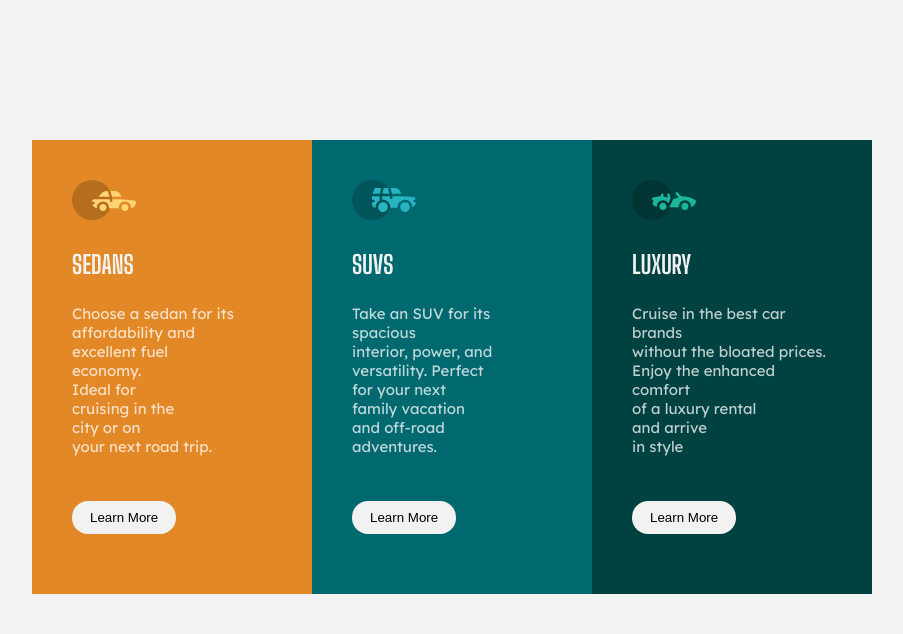
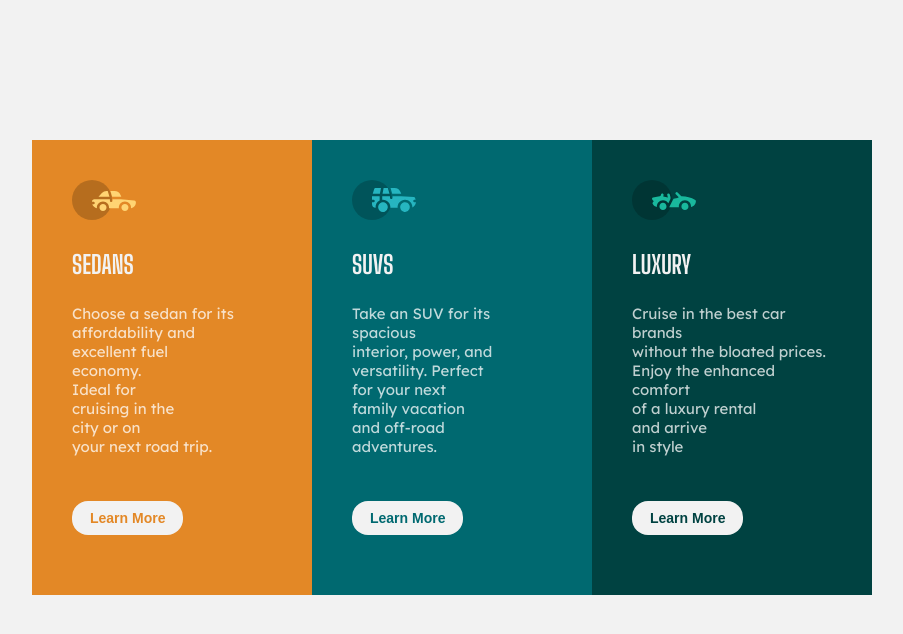
Before and after one commit to BuhleMtshali/preview-card, a plain HTML site: page index.html in a window 1280 px wide. Shown: the whole page, without its empty margins (188-1091 px from the left). Drawn offline with Linux system fonts and the light colour scheme.

Commit message:
updated the stylesheet

```diff
--- a/style.css
+++ b/style.css
@@ -54,3 +54,18 @@ button {
   border-radius: 16px;
   background-color: var(--bg-headings);
 }
+.sedan-button {
+  color: var(--orange-bg);
+  font-weight: 600;
+  font-size: 14px;
+}
+.suv-button {
+  color: var(--dark-cyan);
+  font-size: 14px;
+  font-weight: 600;
+}
+.luxury-button {
+  font-size: 14px;
+  font-weight: 600;
+  color: var(--very-dark-cyan);
+}
```
